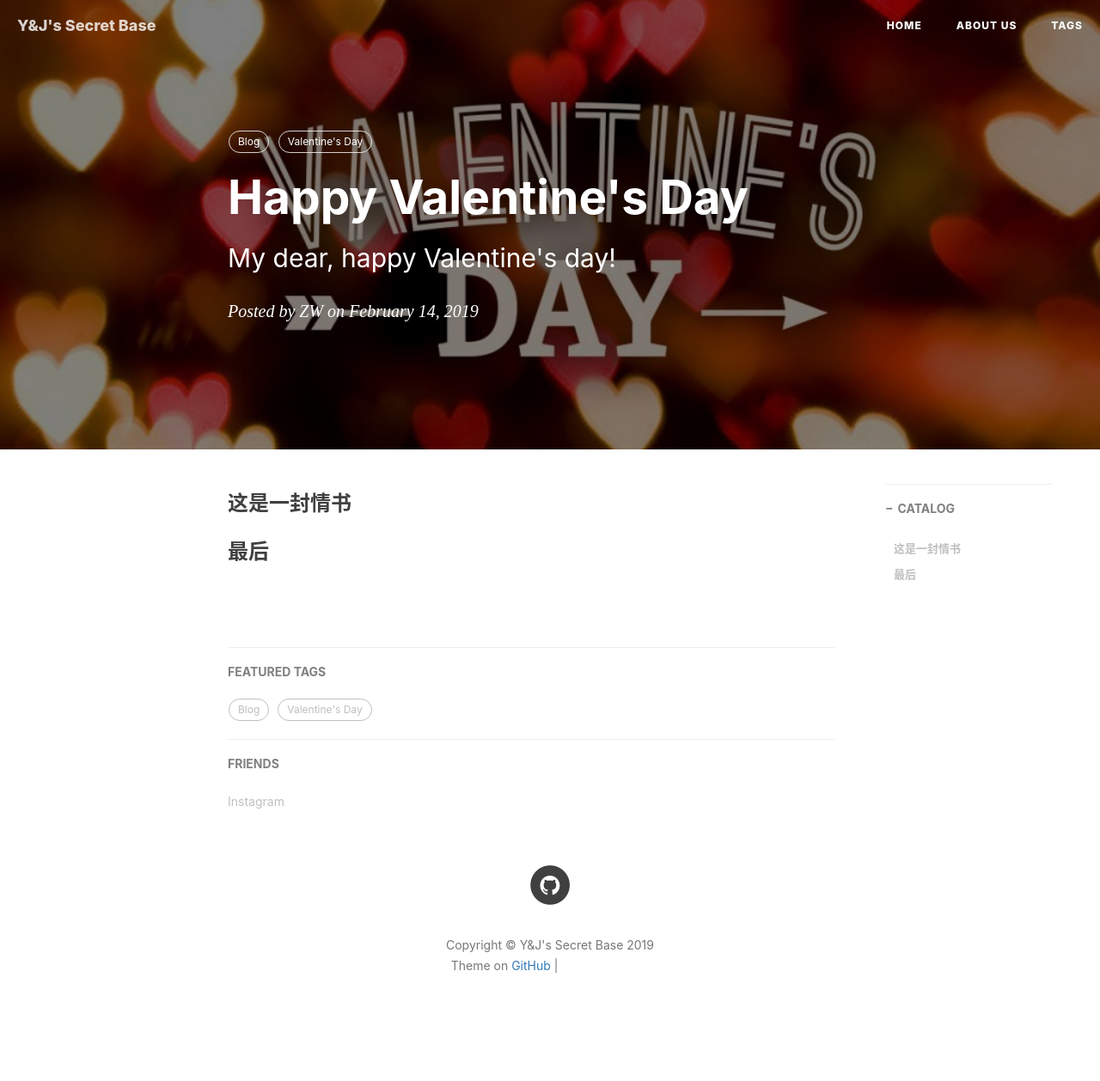
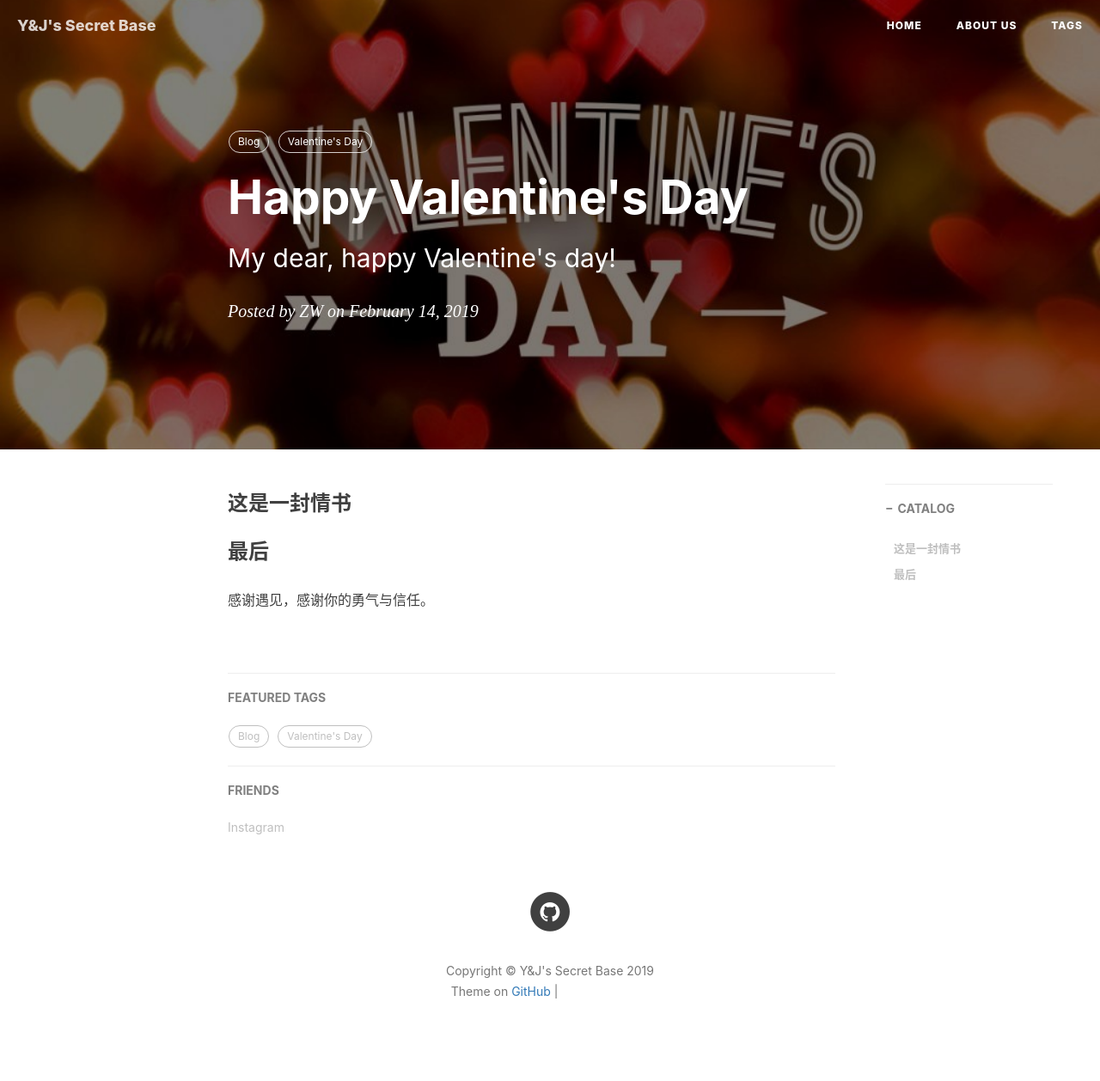
Before and after one commit to project106/project106.github.io, a Jekyll site: the page built from _posts/2019-02-14-ValentinesDay.md, in a window 1280 px wide. Shown: the whole page at 86% size. Built offline with Jekyll 4.4.1, drawn with Linux system fonts in a browser that asks for light colours; nearby versions of some CDN libraries; comment, search, counter and statistics services are not loaded; before the commit the page ends 1228 px from its top, so only the background shows below that; grey boxes are pictures that could not be loaded.

Commit message:
Update 2019-02-14-ValentinesDay.md

```diff
--- a/_posts/2019-02-14-ValentinesDay.md
+++ b/_posts/2019-02-14-ValentinesDay.md
@@ -15,3 +15,4 @@ tags:
 
 
 ### 最后
+感谢遇见，感谢你的勇气与信任。
```
